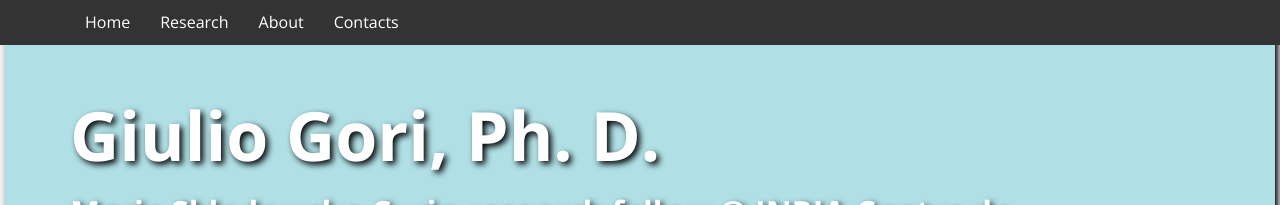
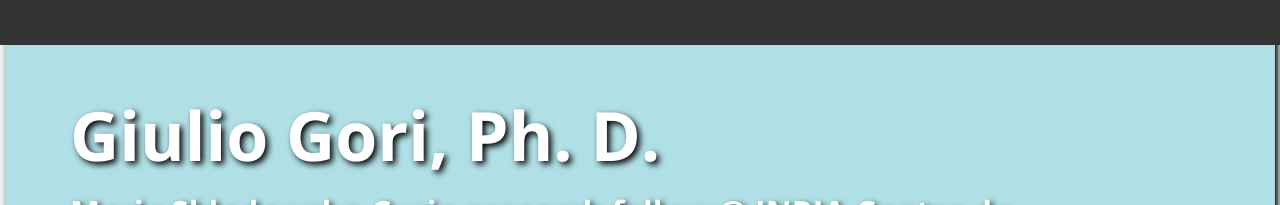
Before and after one commit to LaSerpe/LaSerpe.github.io, a Jekyll site: the page built from index.html, in a window 1280 px wide. Shown: the top 205 px of the page. Built offline with Jekyll 4.4.1, drawn with Linux system fonts in a browser that asks for light colours; nearby versions of some CDN libraries; library files that are not in the unit come from our copies.

Commit message:
try fix menu

```diff
--- a/_includes/topnav.html
+++ b/_includes/topnav.html
@@ -2,7 +2,7 @@
     <div class="container navbar-container">
         <div class="navbar-header">
             <button type="button" class="navbar-toggle collapsed" data-toggle="collapse" data-target="#navbar" aria-expanded="false" aria-controls="navbar">
-                <!-- <span class="sr-only">Toggle navigation</span> -->
+                <span class="sr-only">Toggle navigation</span>
                 <span class="icon-bar"></span>
                 <span class="icon-bar"></span>
                 <span class="icon-bar"></span>
@@ -10,10 +10,10 @@
         </div>
         <div id="navbar" class="collapse navbar-collapse">
             <ul class="nav navbar-nav">
-                <li {% if page.sectionid=='home' %} class="active" {% endif %}><a href="{{ "/index.html" | prepend: site.baseurl }}">Home</a></li>
+<!--                 <li {% if page.sectionid=='home' %} class="active" {% endif %}><a href="{{ "/index.html" | prepend: site.baseurl }}">Home</a></li>
                 <li {% if page.sectionid=='research' %} class="active" {% endif %}><a href="{{ "/html/research.html" | prepend: site.baseurl }}">Research</a></li>
                 <li {% if page.sectionid=='about' %} class="active" {% endif %}><a href="{{ "/html/about.html" | prepend: site.baseurl }}">About</a></li>
-                <li {% if page.sectionid=='contacts' %} class="active" {% endif %}><a href="{{ "/html/contact.html" | prepend: site.baseurl }}">Contacts</a></li>
+                <li {% if page.sectionid=='contacts' %} class="active" {% endif %}><a href="{{ "/html/contact.html" | prepend: site.baseurl }}">Contacts</a></li> -->
             </ul>
         </div>
     </div>
```
